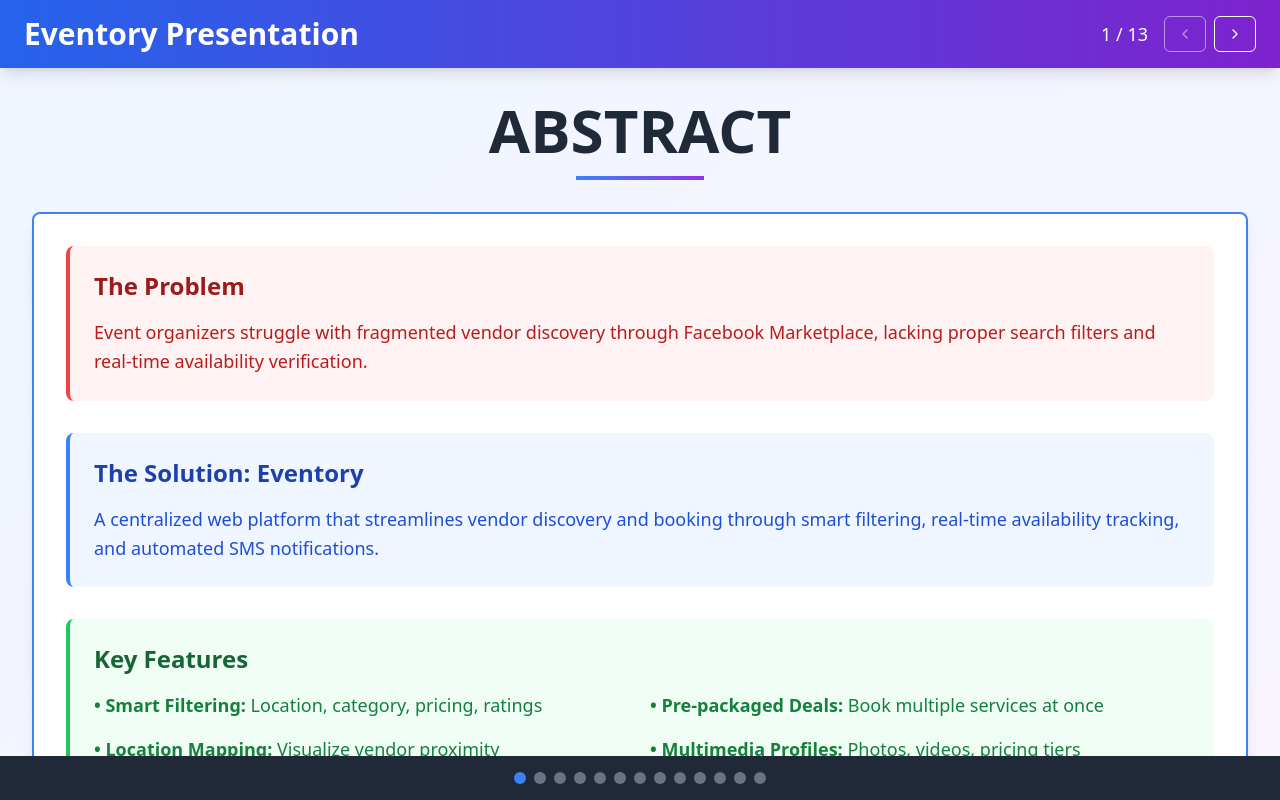
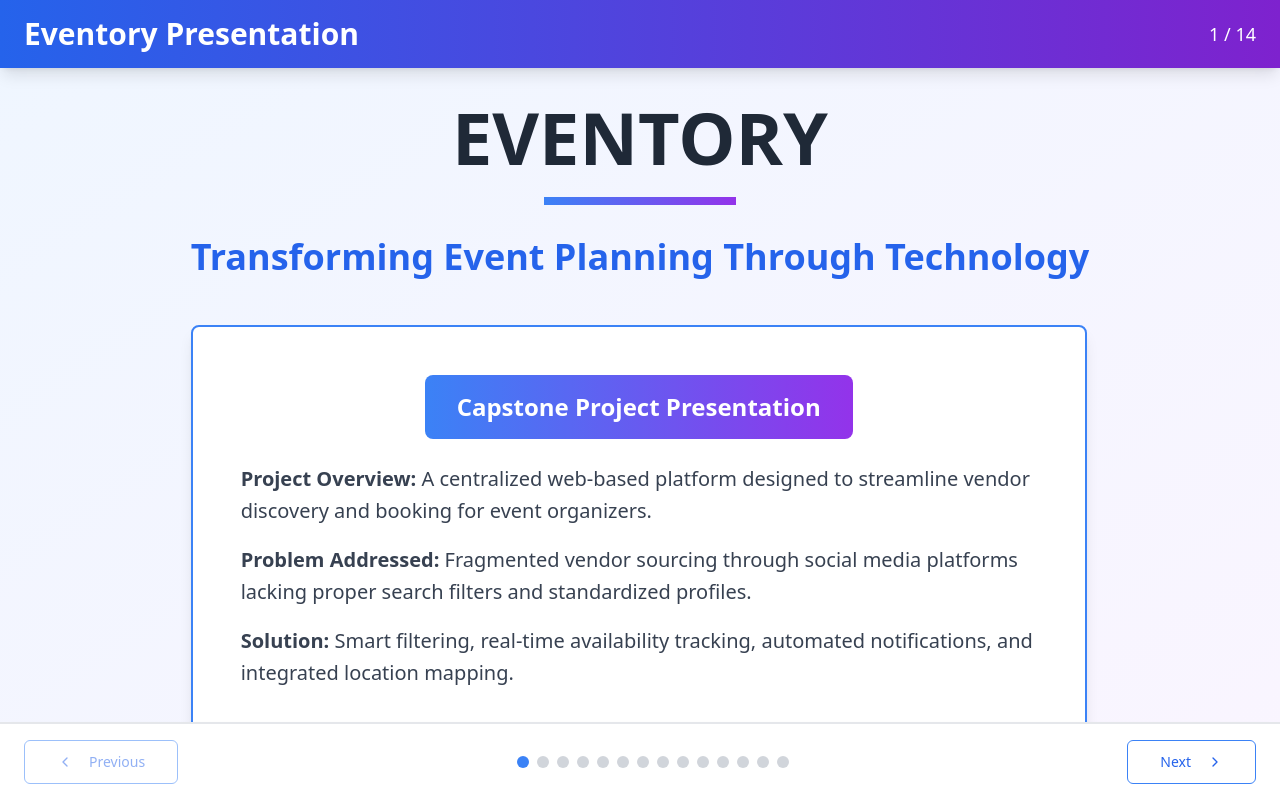
Before and after one commit to JaphetCastanares/eventory-golden-agenda, a React (Vite) app: page / in a window 1280 px wide. Shown: the top 800 px of the page. Built offline with nearby package versions, Linux system fonts and the light colour scheme.

Commit message:
feat: Add introduction slide and adjust navigation
- Added an introduction slide to the presentation.
- Removed the footer and moved the navigation buttons to the bottom of the presentation.

```diff
--- a/src/components/Presentation.tsx
+++ b/src/components/Presentation.tsx
@@ -2,6 +2,7 @@
 import React, { useState } from 'react';
 import { ChevronLeft, ChevronRight } from 'lucide-react';
 import { Button } from '@/components/ui/button';
+import TitleSlide from './slides/TitleSlide';
 import AbstractSlide from './slides/AbstractSlide';
 import IntroductionSlide from './slides/IntroductionSlide';
 import BackgroundSlide from './slides/BackgroundSlide';
@@ -20,6 +21,7 @@ const Presentation = () => {
   const [currentSlide, setCurrentSlide] = useState(0);
 
   const slides = [
+    { component: TitleSlide, title: "Title" },
     { component: AbstractSlide, title: "Abstract" },
     { component: IntroductionSlide, title: "Chapter 1: Introduction" },
     { component: BackgroundSlide, title: "Background of Study" },
@@ -55,49 +57,51 @@ const Presentation = () => {
             <span className="text-white font-medium text-lg">
               {currentSlide + 1} / {slides.length}
             </span>
-            <div className="flex gap-2">
-              <Button
-                onClick={prevSlide}
-                disabled={currentSlide === 0}
-                variant="outline"
-                size="sm"
-                className="border-white text-white hover:bg-white hover:text-blue-600 bg-transparent"
-              >
-                <ChevronLeft className="w-4 h-4" />
-              </Button>
-              <Button
-                onClick={nextSlide}
-                disabled={currentSlide === slides.length - 1}
-                variant="outline"
-                size="sm"
-                className="border-white text-white hover:bg-white hover:text-blue-600 bg-transparent"
-              >
-                <ChevronRight className="w-4 h-4" />
-              </Button>
-            </div>
           </div>
         </div>
       </div>
 
       {/* Slide Content */}
-      <div className="max-w-7xl mx-auto p-8">
+      <div className="max-w-7xl mx-auto p-8 pb-24">
         <CurrentSlideComponent />
       </div>
 
-      {/* Footer Navigation */}
-      <div className="fixed bottom-0 left-0 right-0 bg-gray-800 px-6 py-4">
-        <div className="max-w-7xl mx-auto flex justify-center">
+      {/* Bottom Navigation */}
+      <div className="fixed bottom-0 left-0 right-0 bg-white border-t-2 border-gray-200 px-6 py-4 shadow-lg">
+        <div className="max-w-7xl mx-auto flex justify-between items-center">
+          <Button
+            onClick={prevSlide}
+            disabled={currentSlide === 0}
+            variant="outline"
+            size="lg"
+            className="border-blue-500 text-blue-600 hover:bg-blue-50"
+          >
+            <ChevronLeft className="w-5 h-5 mr-2" />
+            Previous
+          </Button>
+
           <div className="flex gap-2">
             {slides.map((_, index) => (
               <button
                 key={index}
                 onClick={() => setCurrentSlide(index)}
                 className={`w-3 h-3 rounded-full transition-colors ${
-                  index === currentSlide ? 'bg-blue-500' : 'bg-gray-500'
+                  index === currentSlide ? 'bg-blue-500' : 'bg-gray-300'
                 }`}
               />
             ))}
           </div>
+
+          <Button
+            onClick={nextSlide}
+            disabled={currentSlide === slides.length - 1}
+            variant="outline"
+            size="lg"
+            className="border-blue-500 text-blue-600 hover:bg-blue-50"
+          >
+            Next
+            <ChevronRight className="w-5 h-5 ml-2" />
+          </Button>
         </div>
       </div>
     </div>
--- /dev/null
+++ b/src/components/slides/TitleSlide.tsx
@@ -0,0 +1,42 @@
+
+import React from 'react';
+
+const TitleSlide = () => {
+  return (
+    <div className="min-h-[80vh] flex flex-col justify-center items-center">
+      <div className="text-center space-y-8">
+        <div className="mb-12">
+          <h1 className="text-7xl font-bold text-gray-800 mb-6">EVENTORY</h1>
+          <div className="w-48 h-2 bg-gradient-to-r from-blue-500 to-purple-600 mx-auto mb-8"></div>
+          <h2 className="text-4xl font-semibold text-blue-600 mb-4">
+            Transforming Event Planning Through Technology
+          </h2>
+        </div>
+
+        <div className="bg-white rounded-lg shadow-lg border-2 border-blue-500 p-12 max-w-4xl">
+          <div className="space-y-6">
+            <div className="inline-block bg-gradient-to-r from-blue-500 to-purple-600 text-white px-8 py-4 rounded-lg">
+              <h3 className="text-2xl font-bold">Capstone Project Presentation</h3>
+            </div>
+
+            <div className="text-left space-y-4">
+              <p className="text-xl text-gray-700 leading-relaxed">
+                <strong>Project Overview:</strong> A centralized web-based platform designed to streamline vendor discovery and booking for event organizers.
+              </p>
+
+              <p className="text-xl text-gray-700 leading-relaxed">
+                <strong>Problem Addressed:</strong> Fragmented vendor sourcing through social media platforms lacking proper search filters and standardized profiles.
+              </p>
+
+              <p className="text-xl text-gray-700 leading-relaxed">
+                <strong>Solution:</strong> Smart filtering, real-time availability tracking, automated notifications, and integrated location mapping.
+              </p>
+            </div>
+          </div>
+        </div>
+      </div>
+    </div>
+  );
+};
+
+export default TitleSlide;
```
